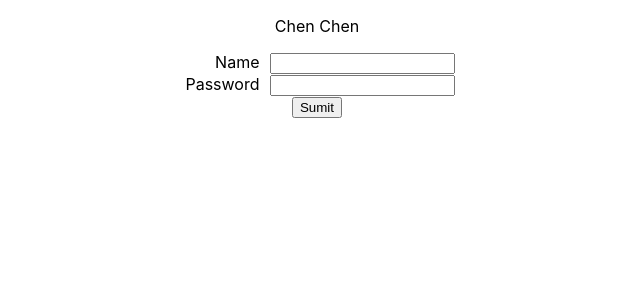
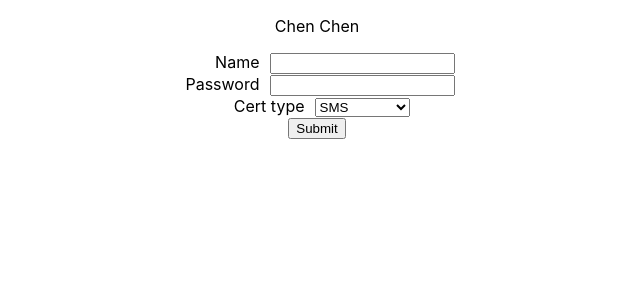
Before and after one commit to talentprince/react-app, a React (Create React App) app: page / in a window 1280 px wide. Shown: the top 300 px of the page, without its empty margins (323-963 px from the left). Built offline with nearby package versions, Linux system fonts and the light colour scheme.

Commit message:
Add select

```diff
--- a/src/App.tsx
+++ b/src/App.tsx
@@ -1,6 +1,6 @@
 import React from 'react';
 import './App.css';
-import { Form } from "./components/Form"
+import { Form } from "./container/Form"
 
 function App() {
   return (
@@ -8,7 +8,7 @@ function App() {
       <header >
         <p>Chen Chen</p>
       </header>
-      <Form submitLabel='Sumit' formLabels={['Name', 'Password']} onSubmit={(body: string) => alert(body)} />
+      <Form onSubmit={(body: string) => alert(body)} />
     </div>
   );
 }
--- a/src/components/Form.tsx
+++ /dev/null
@@ -1,39 +0,0 @@
-import { InputField, InputFieldProps } from "./InputField"
-import { Button } from "./Button"
-import React from "react";
-
-interface FormPros {
-    formLabels: Array<string>;
-    submitLabel: string;
-    onSubmit: (body: string) => void;
-}
-
-interface FormState {
-    [key: string]: string
-}
-
-export class Form extends React.Component<FormPros, FormState> {
-    constructor(props: FormPros) {
-        super(props);
-        this.state = {}
-    }
-
-    private onChange(id: string, value: string) {
-        this.setState({[id] :value})
-    }
-
-    private onSubmit(e: React.FormEvent) {
-        this.props.onSubmit(JSON.stringify(this.state))
-        e.preventDefault()
-    }
-
-    public render() {
-        const inputFields = this.props.formLabels.map((label) =>
-            <InputField onChange={this.onChange.bind(this)} label={label} value={this.state[label]}/>
-        );
-        return <form onSubmit={this.onSubmit.bind(this)}>
-            {inputFields}
-            <Button text={this.props.submitLabel}/>
-        </form>
-    }
-}
--- a/src/components/InputField.tsx
+++ b/src/components/InputField.tsx
@@ -1,5 +1,5 @@
 import React, { ChangeEvent } from 'react';
-import './InputField.css'
+import './Label.css'
 
 export interface InputFieldProps {
     label: string;
@@ -7,14 +7,14 @@ export interface InputFieldProps {
     onChange: (id: string, value: string) => void;
 }
 export class InputField extends React.Component<InputFieldProps> {
-    private handleChange(e: ChangeEvent<HTMLInputElement>) {
+    private handleChange = (e: ChangeEvent<HTMLInputElement>) => {
         this.props.onChange(e.target.id, e.target.value)
     }
 
     public render() {
         return <div>
             <label className="Label"> {this.props.label} </label>
-            <input type='text' id={this.props.label} onChange={this.handleChange.bind(this)} value={this.props.value}/>
+            <input type='text' id={this.props.label} onChange={this.handleChange} value={this.props.value} />
         </div>
     }
 }
--- /dev/null
+++ b/src/components/Select.tsx
@@ -0,0 +1,28 @@
+import React from 'react';
+import './Label.css'
+
+interface SelectPors {
+    label: string;
+    options: Array<string>;
+    selected: string;
+    onChanged: (id: string, selected: string) => void
+}
+
+export class Select extends React.Component<SelectPors> {
+
+    onChange = (event: React.ChangeEvent<HTMLSelectElement>) => {
+        this.props.onChanged(this.props.label, event.target.value)
+    }
+
+    public render() {
+        const options = this.props.options.map((option) =>
+            <option value={option.toLowerCase()}>{option}</option>
+        );
+        return <div>
+            <label className="Label">{this.props.label}</label>
+            <select value={this.props.selected} onChange={this.onChange}>
+                {options}
+            </select>
+        </div>
+    }
+}
--- /dev/null
+++ b/src/container/Form.tsx
@@ -0,0 +1,40 @@
+import { InputField, InputFieldProps } from "../components/InputField"
+import { Button } from "../components/Button"
+import { Select } from "../components/Select"
+import React from "react";
+
+interface FormPros {
+    onSubmit: (body: string) => void;
+}
+
+interface FormState {
+    [key: string]: string
+}
+
+export class Form extends React.Component<FormPros, FormState> {
+    constructor(props: FormPros) {
+        super(props);
+        this.state = {}
+    }
+
+    private onChange = (id: string, value: string) => {
+        this.setState({[id] :value})
+    }
+
+    private onSubmit = (e: React.FormEvent) => {
+        this.props.onSubmit(JSON.stringify(this.state))
+        e.preventDefault()
+    }
+
+    public render() {
+        const inputFields = ["Name", "Password"].map((label) =>
+            <InputField onChange={this.onChange} label={label} value={this.state[label]}/>
+        );
+        const selectLabel = "Cert type"
+        return <form onSubmit={this.onSubmit}>
+            {inputFields}
+            <Select label={selectLabel} selected={this.state[selectLabel]} options={["SMS", "Token", "Token+SMS"]} onChanged={this.onChange}/>
+            <Button text="Submit"/>
+        </form>
+    }
+}
```
Also changed, not shown: src/components/Label.css (renamed from src/components/InputField.css).
